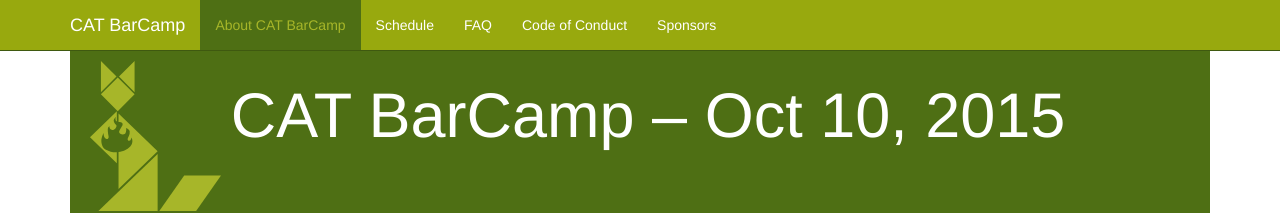
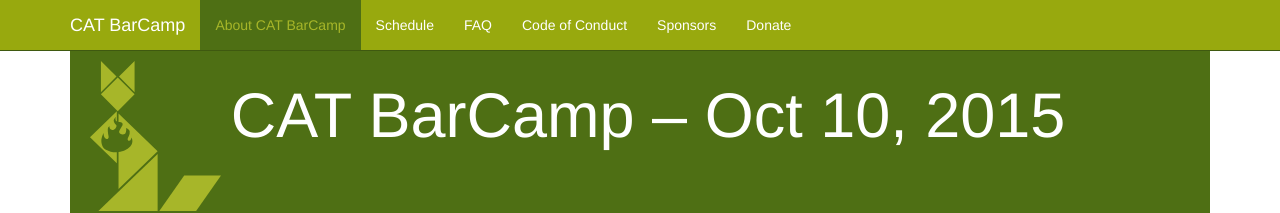
Before and after one commit to catbarcamp/catbarcamp.github.io, a Jekyll site: the page built from index.html, in a window 1280 px wide. Shown: the top 213 px of the page. Built offline with Jekyll 4.4.1, drawn with Linux system fonts in a browser that asks for light colours.

Commit message:
added donate link to site menu bar

```diff
--- a/_config.yml
+++ b/_config.yml
@@ -10,3 +10,4 @@
   - {title: "FAQ", url: "/faq.html", name: 'faq'}
   - {title: "Code of Conduct", url: "/CoC.html", name: 'coc'}
   - {title: "Sponsors", url: "/sponsors.html", name: 'sponsors'}
+  - {title: "Donate", url: "https://cconn.foundation.pdx.edu/ccon/new_gift.do?action=newGift&giving_page_id=186&site=giving", name: 'donate'}
```
